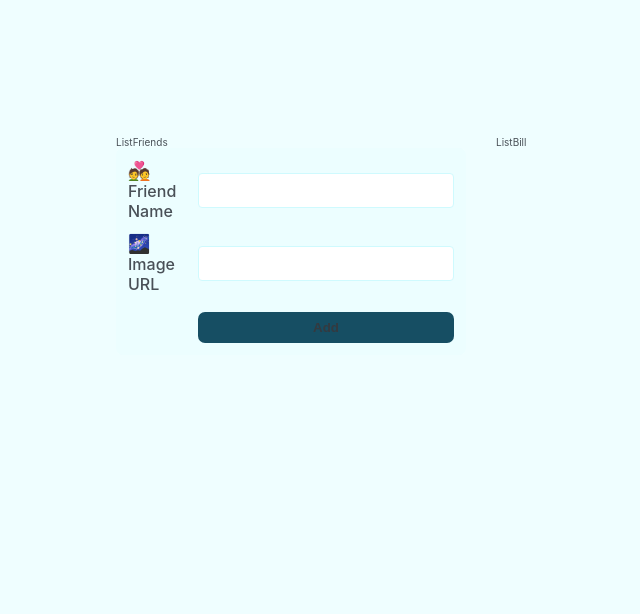
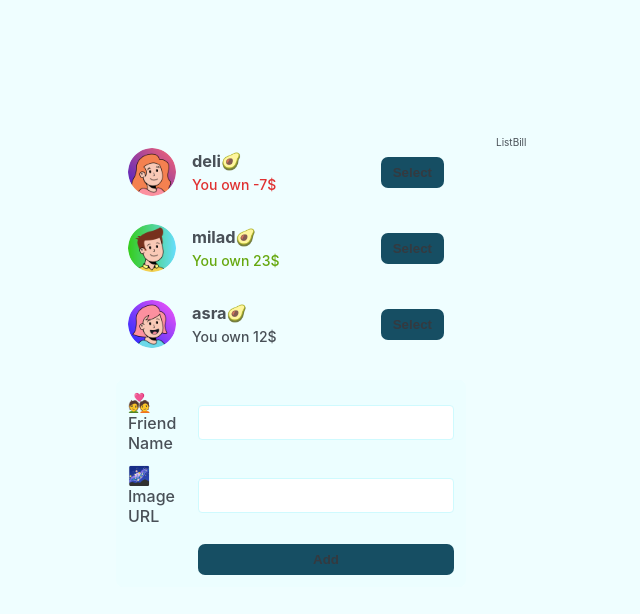
Before and after one commit to roshana01/Friend-eat-list, a React (Vite) app: page / in a window 1280 px wide. Shown: the top 614 px of the page, without its empty margins (114-754 px from the left). Built offline with nearby package versions, Linux system fonts and the light colour scheme.

Commit message:
Add : style and html for items friend

```diff
--- a/src/components/ItemFriends.jsx
+++ b/src/components/ItemFriends.jsx
@@ -1,7 +1,58 @@
-import React from 'react'
+import React from "react";
 
 export default function ItemFriends() {
   return (
-    <div>ItemFriends</div>
-  )
+    <>
+      <li className="select">
+        <img src="./public/image/avatar (1).png" alt="friend" className="img" />
+        <h3>deli🥑</h3>
+        <p className="red">You own -7$</p>
+        {/* <p className="red">
+          You own {friends.name} {Math.abs(friends.balance)}$
+        </p>
+
+        <p className="green">
+          {friends.name} owes you {friends.balance}$
+        </p>
+
+        <p>You and {friends.name} even</p> */}
+
+        <button className="button">Select</button>
+      </li>
+      <li className="select">
+        <img src="./public/image/avatar (2).png" alt="friend" className="img" />
+        <h3>milad🥑</h3>
+        <p className="green">You own 23$</p>
+
+        {/* <p className="red">
+          You own {friends.name} {Math.abs(friends.balance)}$
+        </p>
+
+        <p className="green">
+          {friends.name} owes you {friends.balance}$
+        </p>
+
+        <p>You and {friends.name} even</p> */}
+
+        <button className="button">Select</button>
+      </li>
+      <li className="select">
+        <img src="./public/image/avatar (3).png" alt="friend" className="img" />
+        <h3>asra🥑</h3>
+        <p className="">You own 12$</p>
+
+        {/* <p className="red">
+          You own {friends.name} {Math.abs(friends.balance)}$
+        </p>
+
+        <p className="green">
+          {friends.name} owes you {friends.balance}$
+        </p>
+
+        <p>You and {friends.name} even</p> */}
+
+        <button className="button">Select</button>
+      </li>
+    </>
+  );
 }
--- a/src/components/ListFriends.jsx
+++ b/src/components/ListFriends.jsx
@@ -1,7 +1,14 @@
-import React from 'react'
+import React from "react";
+import ItemFriends from "./ItemFriends";
 
 export default function ListFriends() {
   return (
-    <div>ListFriends</div>
-  )
+    <ul>
+      {/* {addListFriend.map((friend) => (
+        //components items
+        <ItemFriends />
+      ))} */}
+      <ItemFriends/>
+    </ul>
+  );
 }
```
